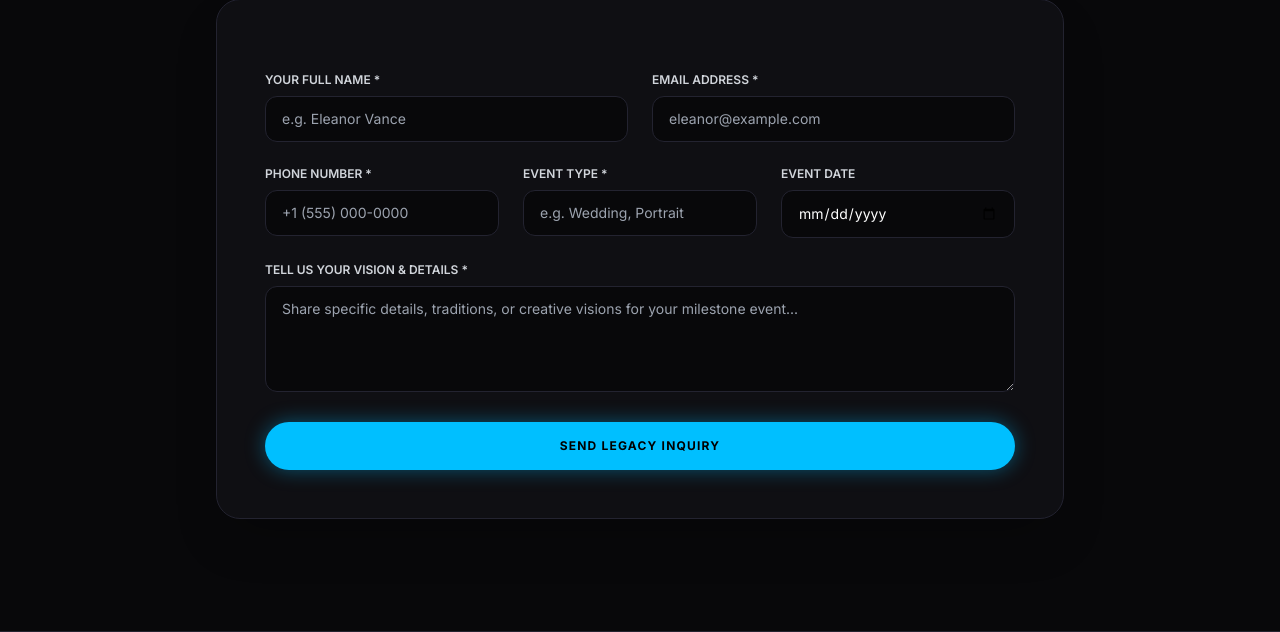
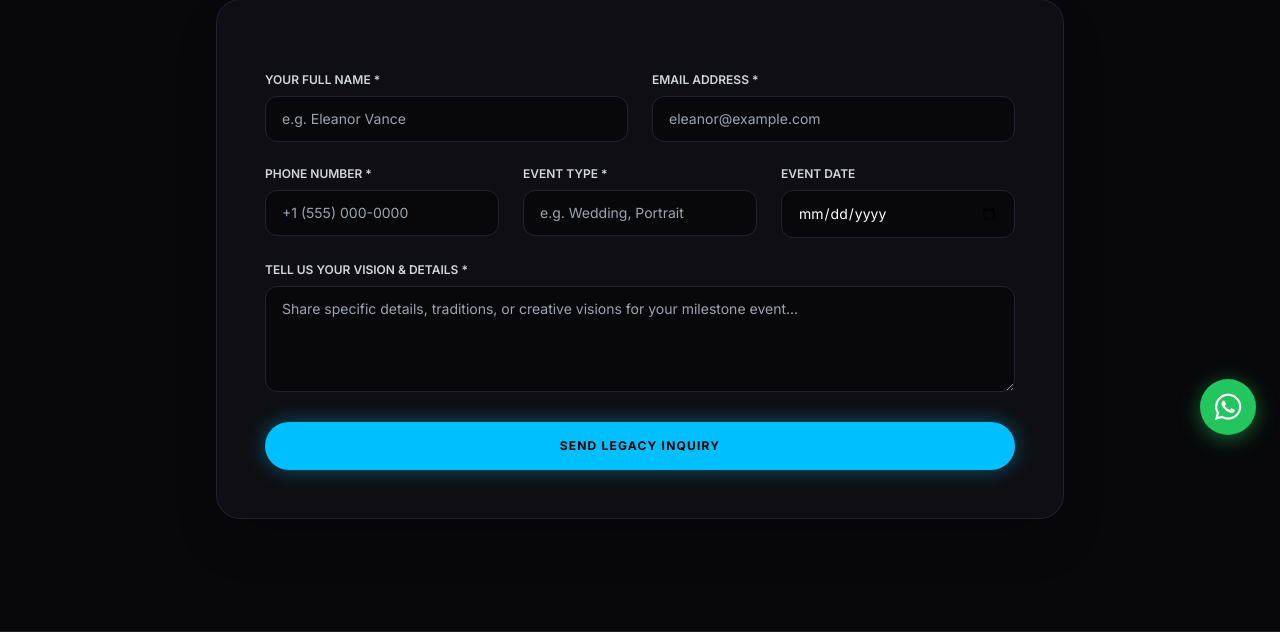
Before and after one commit to venkathanush/ithihas_photography, a Django app: page /contact/ in a window 1280 px wide. Shown: the part 341-973 px from the top of the page. Run offline with Django 5.2, Linux system fonts and the light colour scheme; some libraries are stand-ins or nearby versions; some web fonts are replaced.

Commit message:
Whatsapp

```diff
--- a/portfolio/templates/portfolio/base.html
+++ b/portfolio/templates/portfolio/base.html
@@ -179,7 +179,7 @@
                     <h4 class="text-xs uppercase tracking-widest text-white font-semibold mb-4">Follow Our Work</h4>
                     <div class="flex gap-4 text-lg">
                         <a href="https://www.instagram.com/ithihasbyvd?utm_source=ig_web_button_share_sheet&rpxt=ZDNlZDc0MzIxNw==" aria-label="Instagram" class="w-10 h-10 rounded-full glass-panel border border-brand-border flex items-center justify-center hover:border-brand-cyan hover:text-brand-cyan transition-all"><i class="fa-brands fa-instagram"></i></a>
-                        <a href="#" aria-label="Whatsapp" class="w-10 h-10 rounded-full glass-panel border border-brand-border flex items-center justify-center hover:border-brand-cyan hover:text-brand-cyan transition-all"><i class="fa-brands fa-whatsapp"></i></a>
+                        <a href="https://wa.me/916301429352?text=Hello%20ITHIHAS%20Photography,%20I%20would%20like%20to%20inquire%20about%20your%20services." target="_blank" rel="noopener noreferrer" aria-label="WhatsApp" class="w-10 h-10 rounded-full glass-panel border border-brand-border flex items-center justify-center hover:border-brand-cyan hover:text-brand-cyan transition-all"><i class="fa-brands fa-whatsapp"></i></a>
                     </div>
                 </div>
             </div>
@@ -203,5 +203,9 @@
             });
         }
     </script>
+<!-- Floating WhatsApp Button -->
+    <a href="https://wa.me/916301429352?text=Hello%20ITHIHAS%20Photography,%20I%20would%20like%20to%20know%20more%20details." target="_blank" rel="noopener noreferrer" aria-label="Chat on WhatsApp" class="fixed bottom-6 right-6 z-50 w-14 h-14 bg-green-500 hover:bg-green-600 text-white rounded-full flex items-center justify-center shadow-[0_4px_20px_rgba(34,197,94,0.5)] transform hover:scale-110 transition-all duration-300">
+        <i class="fa-brands fa-whatsapp text-3xl"></i>
+    </a>
 </body>
 </html>
```
Also changed, not shown: portfolio/migrations/0006_mentorshipinquiry.py (added).
